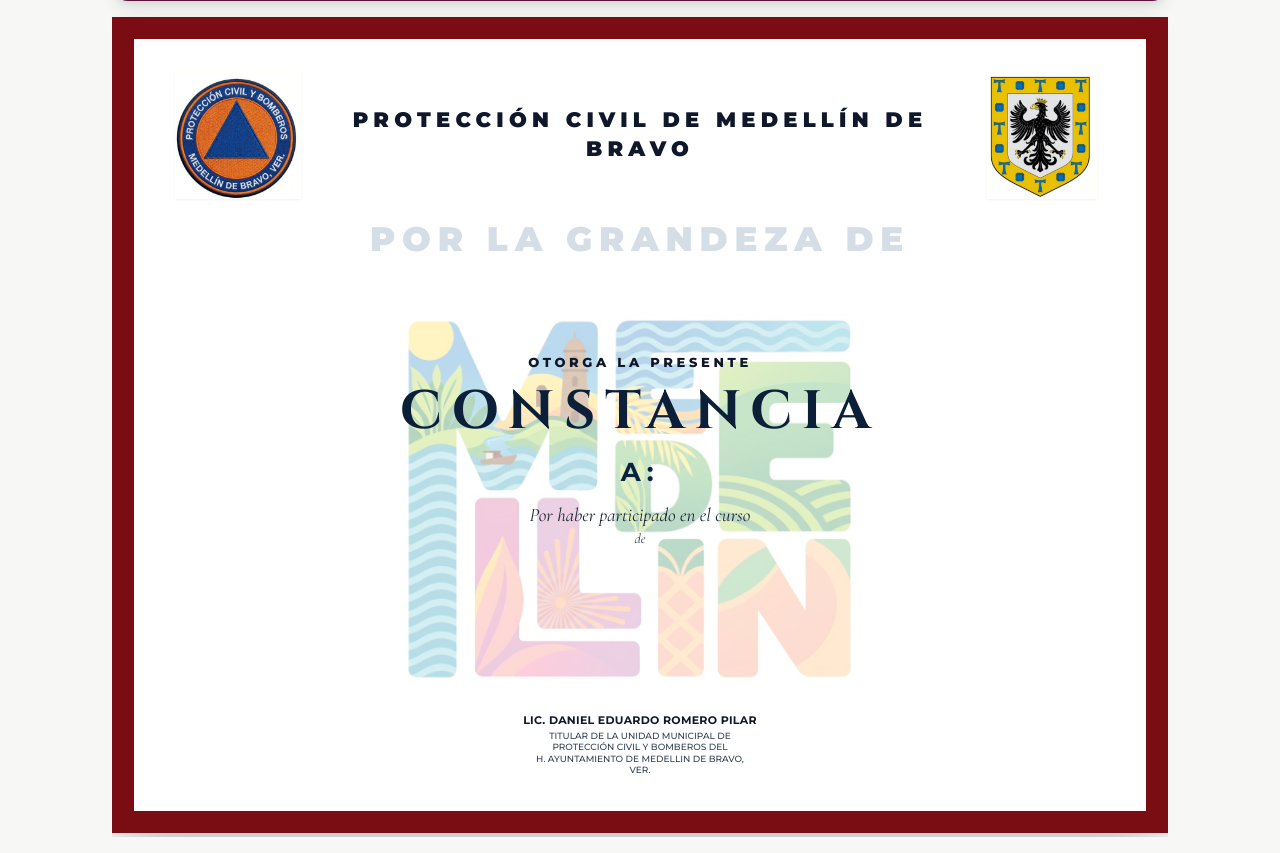
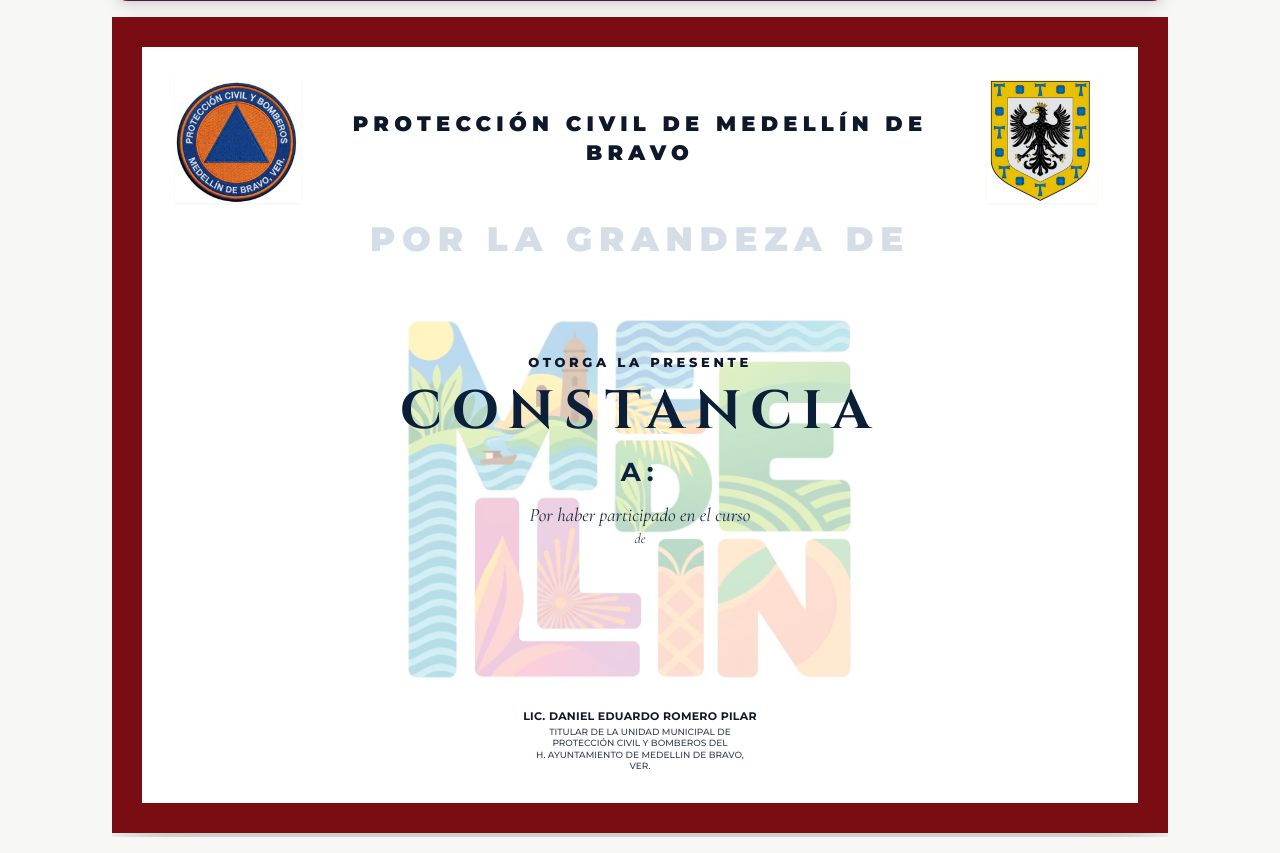
Before and after one commit to JosueBurela/PCMedellinDigital, a Django app: template portal/templates/portal/capacitacion_imprimir_constancia.html in a window 1280 px wide. Shown: the part 75-928 px from the top of the page. Run offline with Django 5.2, Linux system fonts and the light colour scheme; the template is opened without the code that fills it, so the values that code supplies are empty; some libraries are stand-ins or nearby versions.

Commit message:
style(constancias): marco perimetral rojo institucional mas grueso (30px) manteniendo proporciones y ajuste perfecto

```diff
--- a/portal/templates/portal/capacitacion_imprimir_constancia.html
+++ b/portal/templates/portal/capacitacion_imprimir_constancia.html
@@ -87,7 +87,7 @@
 
 <!-- CONTENEDOR DE LA CONSTANCIA CON WRAPPER RESPONSIVO EN CELULAR -->
 <div id="certWrapper" class="w-full max-w-[1056px] flex justify-center overflow-hidden py-1">
-  <div id="constanciaCertificado" class="certificate-container bg-white px-10 py-7 relative flex flex-col justify-between border-[22px] border-[#7a0c14] shadow-2xl overflow-hidden font-sans">
+  <div id="constanciaCertificado" class="certificate-container bg-white px-8 py-6 relative flex flex-col justify-between border-[30px] border-[#7a0c14] shadow-2xl overflow-hidden font-sans">
 
   <!-- CAPA DE FONDO: ILUSTRACIÓN DE MEDELLÍN CON 'POR LA GRANDEZA DE' PEGADO JUSTO ENCIMA -->
   <div class="absolute inset-0 flex flex-col items-center justify-center pointer-events-none z-0">
```
